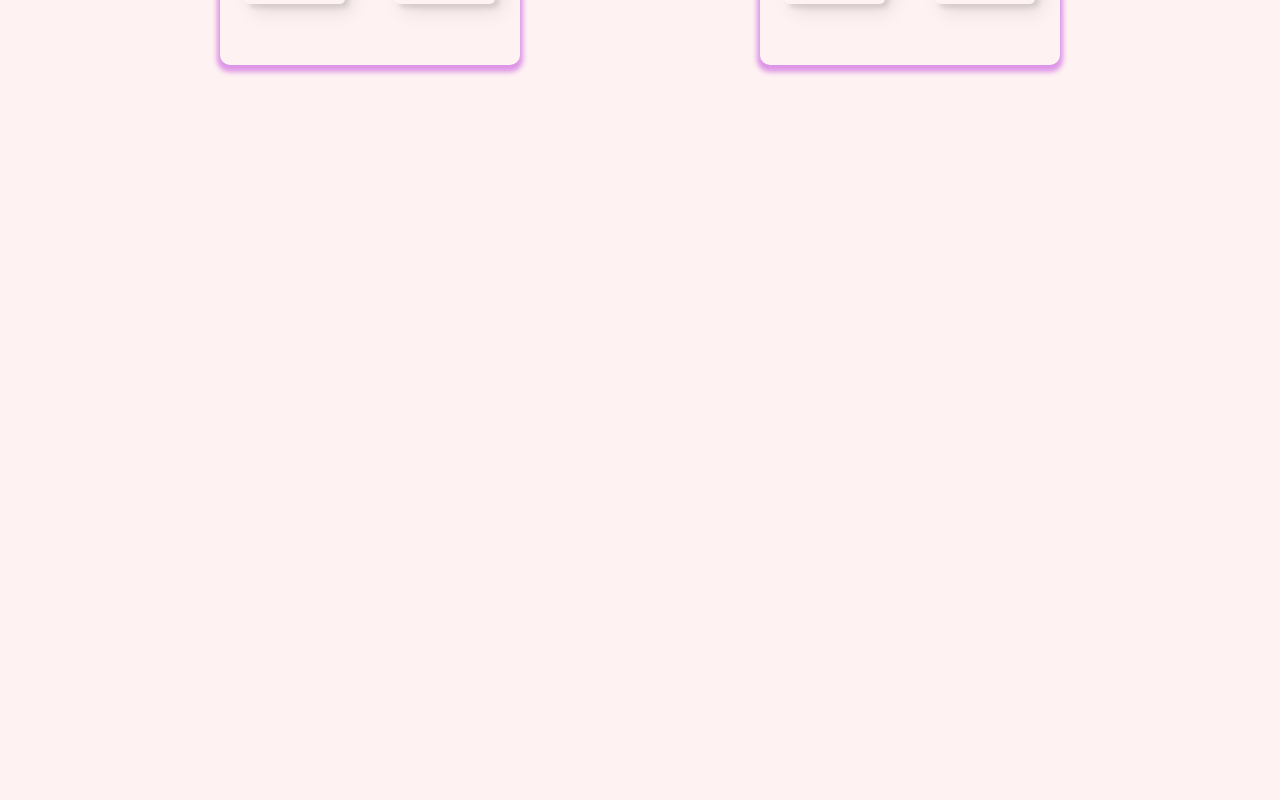
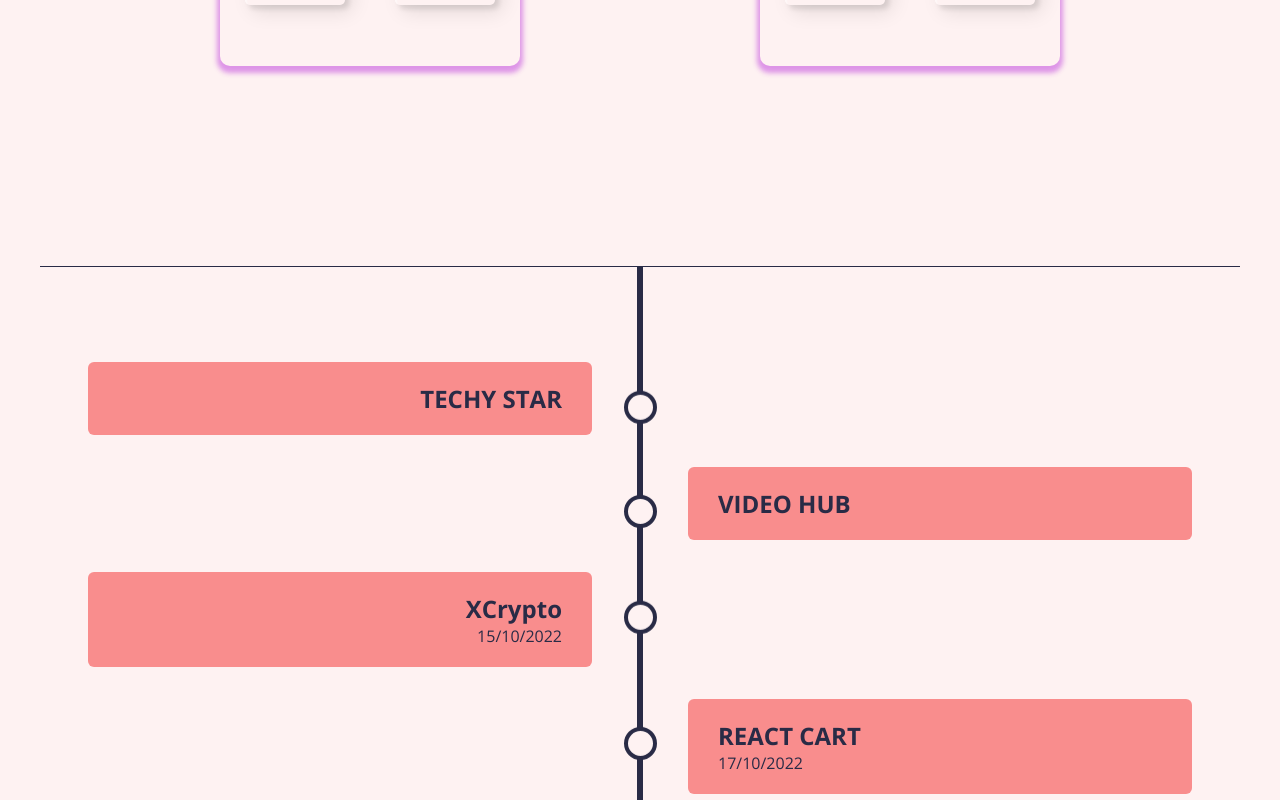
Before and after one commit to Ashok-kumar140/my-portfolio, a React (Create React App) app: page / in a window 1280 px wide. Shown: the part 2000-2800 px from the top of the page. Before the commit the page ends 2215 px from the top, so only its background shows below. Built offline with nearby package versions, Linux system fonts and the light colour scheme.

Commit message:
Time line added for experiance section

```diff
--- a/src/App.js
+++ b/src/App.js
@@ -1,14 +1,17 @@
+import Experiance from "./components/Experiance";
 import Header from "./components/Header";
 import Home from './components/Home';
 import Project from './components/Project';
+
 
 
 function App() {
   return (
     <>
       <Header />
-      <Home/>
-      <Project/>
+      <Home />
+      <Project />
+      <Experiance />
     </>
   );
 }
--- a/src/assets/data.json
+++ b/src/assets/data.json
@@ -36,5 +36,43 @@
         "url": "/",
         "imgSrc": "https://cdn.pixabay.com/photo/2020/03/19/21/25/cactus-4948833_960_720.jpg"
       }
+    ],
+    "experiance": [
+      {
+        "title": "TECHY STAR",
+        "description": "This is the sample description about the project details. The more details the more details and evenually more details because I don't have anything to write",
+        "url": "https://reactone-nine.vercel.app",
+        "imgSrc": "https://cdn.pixabay.com/photo/2018/06/07/16/49/virtual-3460451_960_720.jpg"
+      },
+
+      {
+
+        "title": "VIDEO HUB",
+        "description": "This is the sample description about the project details. The more details the more details and evenually more details because I don't have anything to write",
+        "url": "https://react-video-app-eight.vercel.app",
+        "imgSrc": "https://cdn.pixabay.com/photo/2016/11/21/12/51/mobile-phone-1845233__340.jpg"
+      },
+      {
+        "date": "15/10/2022",
+        "title": "XCrypto",
+        "description": "This is the sample description about the project details. The more details the more details and evenually more details because I don't have anything to write",
+        "url": "https://react-crypto-app-pi.vercel.app",
+        "imgSrc": "https://cdn.pixabay.com/photo/2017/12/12/12/44/bitcoin-3014614_960_720.jpg"
+      },
+
+      {
+        "date": "17/10/2022",
+        "title": "REACT CART",
+        "description": "This is the sample description about the project details. The more details the more details and evenually more details because I don't have anything to write",
+        "url": "https://react-cart-eosin.vercel.app",
+        "imgSrc": "https://cdn.pixabay.com/photo/2019/12/14/08/36/shopping-4694470_960_720.jpg"
+      },
+      {
+        "date": "20/10/2022",
+        "title": "PORTFOLIO",
+        "description": "This is the sample description about the project details. The more details the more details and evenually more details because I don't have anything to write",
+        "url": "/",
+        "imgSrc": "https://cdn.pixabay.com/photo/2020/03/19/21/25/cactus-4948833_960_720.jpg"
+      }
     ]
   }
--- /dev/null
+++ b/src/components/Experiance.js
@@ -0,0 +1,29 @@
+import React from 'react'
+import data from '../assets/data.json';
+
+
+const Experiance = () => {
+    return (
+        <div id='timeline'>
+            <div className="timelineBox">
+                {
+                    data.projects.map((item, index) => (
+                        <TimelineItem heading={item.title} text={item.date} index={index} key={item.title} />
+                    ))
+                }
+            </div>
+        </div>
+        // <p>Hello</p>
+    );
+};
+
+const TimelineItem = ({ heading, text, index }) => (
+    <div className={`timelineItem ${index % 2 === 0 ? "leftTimeline" : "rightTimeline"}`}>
+        <div>
+            <h2>{heading}</h2>
+            <p>{text}</p>
+        </div>
+    </div>
+)
+
+export default Experiance
--- a/src/components/Header.js
+++ b/src/components/Header.js
@@ -10,7 +10,8 @@ const Header = () => {
 
 const NavContent = () => (
     <>
-        <h2>Ashok</h2>
+
+        <div className="logo">&#8826; Ashok Kumar &#8725; &#8827;</div>
         <div>
             <a href="#home">Home</a>
             <a href="#work">Project</a>
--- a/src/styles/animations.scss
+++ b/src/styles/animations.scss
@@ -4,3 +4,10 @@
     }
 
 }
+
+@keyframes upanddown {
+    to{
+        transform: translateY(-5px);
+    }
+
+}
--- a/src/styles/app.scss
+++ b/src/styles/app.scss
@@ -6,6 +6,7 @@
 @import"animations";
 @import"card.scss";
 @import "project.scss";
+@import "experiance";
 
 *{
     margin: 0%;
--- /dev/null
+++ b/src/styles/experiance.scss
@@ -0,0 +1,83 @@
+#timeline {
+  width: 100%;
+  height: 100vh;
+  background-color: $color1;
+  padding-top: 50px;
+
+
+  .timelineBox {
+    width: 100%;
+    position: relative;
+    max-width: 1200px;
+    margin: 0 auto;
+    display: flex;
+    flex-direction: column;
+    justify-content: center;
+    height: 100%;
+    border-top: 1px solid $color5;
+
+    &::after {
+      content: "";
+      position: absolute;
+      width: 6px;
+      background-color: $color5;
+      top: 0%;
+      bottom: 0%;
+      left: 50%;
+      margin-left: -3px;
+    }
+  }
+
+  .timelineItem {
+    padding: 1rem 3rem;
+    position: relative;
+    background-color: inherit;
+    width: 50%;
+
+    &:nth-child(odd) {
+      text-align: right;
+
+      &::after {
+        animation: upanddown 0.5s infinite ease-in alternate;
+      }
+    }
+    &:nth-child(even) {
+      text-align: left;
+
+      &::after {
+        animation: upanddown 0.8s infinite ease-in alternate;
+      }
+    }
+
+    &::after {
+      content: "";
+      position: absolute;
+      width: 25px;
+      height: 25px;
+      right: -17px;
+      background-color: $color1;
+      border: 4px solid $color5;
+      top: 45px;
+      border-radius: 50%;
+      z-index: 1;
+    }
+
+    > div {
+      padding: 20px 30px;
+      background-color: $color3_1;
+      color: $color5;
+      border-radius: 6px;
+    }
+  }
+
+  .leftTimeline {
+    left: 0%;
+  }
+  .rightTimeline {
+    left: 50%;
+
+    &::after {
+      left: -16px;
+    }
+  }
+}
--- a/src/styles/header.scss
+++ b/src/styles/header.scss
@@ -10,8 +10,10 @@ nav {
   top: 0%;
   z-index: 70;
 
-  > h2 {
-    font-size: 2rem;
+  .logo {
+    // font-size: 2rem;
+    font-family: 'Passions Conflict', cursive;
+    font-size: 18px;
   }
   > div {
     display: flex;
--- a/src/styles/project.scss
+++ b/src/styles/project.scss
@@ -1,5 +1,6 @@
 #work {
   text-align: center;
+  padding-top: 1px;
   > div {
     &:first-of-type {
       margin-top: 90px;
```
